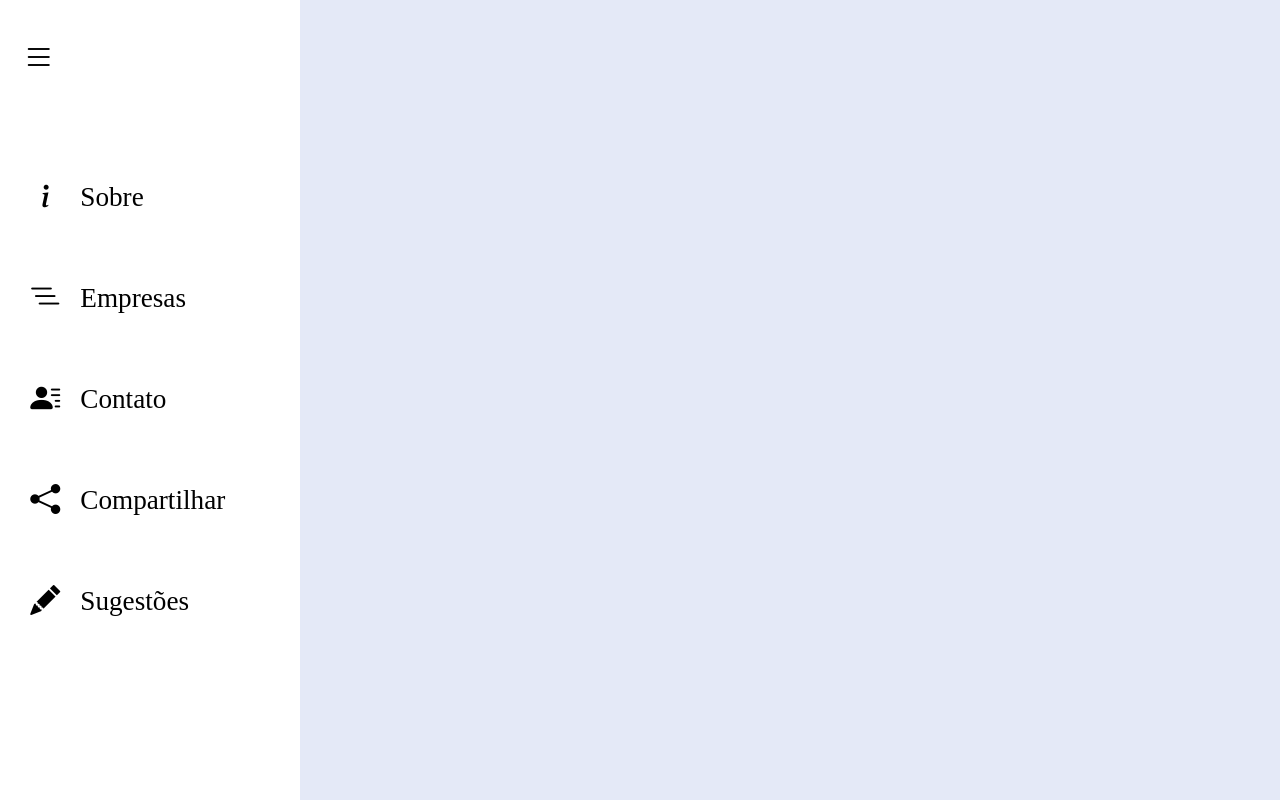
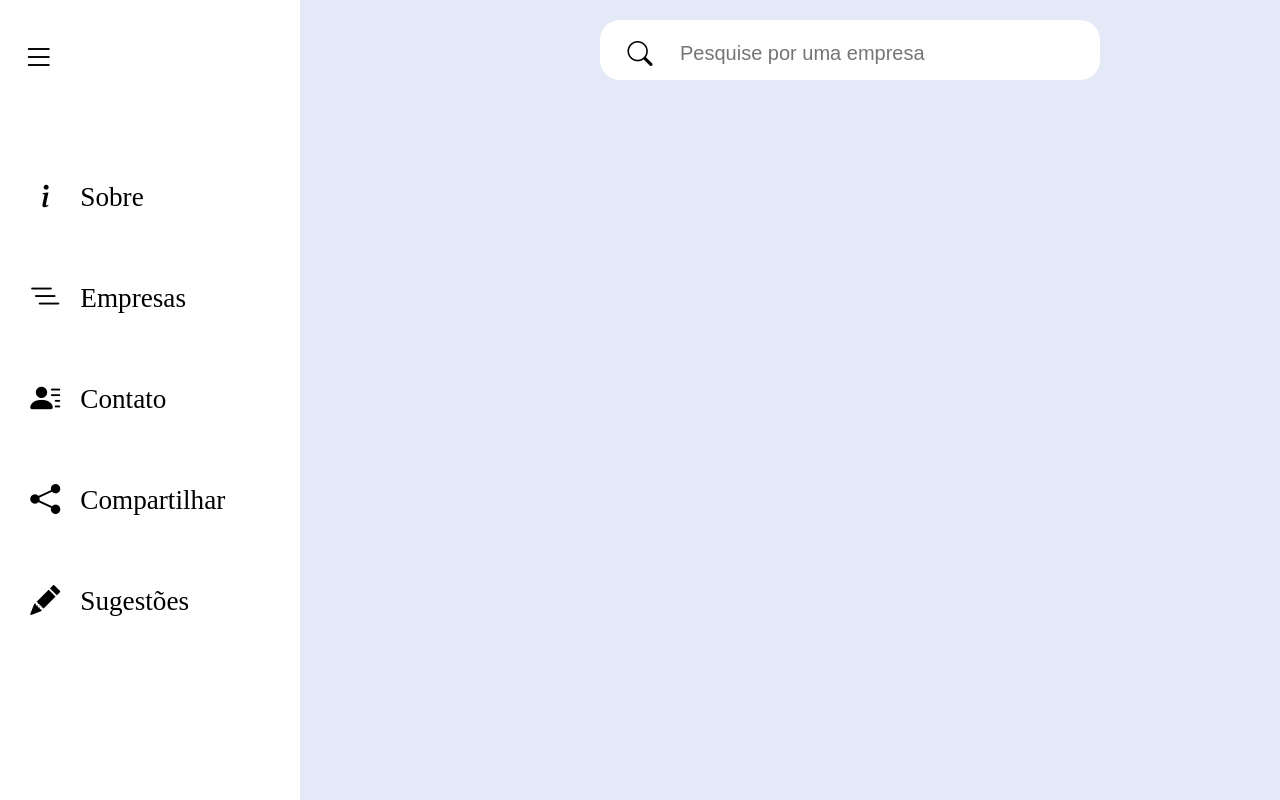
Before and after one commit to kennyendersen/cambohistory, a plain HTML site: page index.html in a window 1280 px wide. Drawn offline with nearby package versions, Linux system fonts and the light colour scheme.

Commit message:
adc lupa

```diff
--- a/assets/css/style.css
+++ b/assets/css/style.css
@@ -7,8 +7,9 @@
 }
 
 body {
+    height: 100vh;
     background-color: #E4E9F7;
-
+    display: flex;
 }
 
 nav.menu-lateral {
@@ -25,6 +26,7 @@ nav.menu-lateral {
 
 nav.menu-lateral:hover {
     width: 300px;
+
 }
 
 .expandir {
@@ -32,7 +34,6 @@ nav.menu-lateral:hover {
     padding-left: 10px;
     margin-bottom: 80px;
 }
-
 
 .expandir > i {
     color: black;
@@ -74,3 +75,48 @@ ul li.item-menu a .icon > i {
     font-size: 30px;
     margin-left: 6px;
 }
+
+div.search-box {
+    margin-left: 600px;
+    margin-top: 20px;
+    border-radius: 20px;
+}
+
+.search-box {
+    display: flex;
+    width: 500px;
+    height: 60px;
+    background-color: white;
+    overflow: hidden;
+    justify-content: space-between;
+    position: relative;
+}
+
+.search-box .lupa {
+    cursor: pointer;
+    min-width: 80px;
+    height: 70px;
+    display: flex;
+    align-items: center;
+    justify-content: center;
+}
+
+
+.search-box .lupa i {
+    font-size: 25px;
+}
+
+.search-box .input-buscar {
+    position: absolute;
+    left: 80px;
+    width: calc(100% - 120px);
+    height: 100%;
+    line-height: 70px;
+}
+
+.search-box .input-buscar input {
+    border: 0;
+    outline: 0;
+    font-size: 20px;
+    width: 400px;
+}
--- /dev/null
+++ b/assets/js/script.js
@@ -0,0 +1,8 @@
+let box = document.querySelector('.search-box');
+let text = document.querySelector('.input-buscar');
+let lupa = document.querySelector('.lupa');
+let apagar = document.querySelector('.fechar');
+
+apagar.addEventListener('click', ()=>{
+    text.classList.add('ativar')
+})
--- a/index.html
+++ b/index.html
@@ -48,7 +48,15 @@
     </ul>
 </nav>
 
+    <div class="search-box">
+        <div class="lupa">
+            <i class="bi bi-search"></i>
+        </div>
+        <div class="input-buscar">
+            <input type="text" name="" id="" placeholder="Pesquise por uma empresa"/>
+        </div>
 
-
+    </div>
+    <script src="assets/js/script.js"></script>
 </body>
 </html>
```
